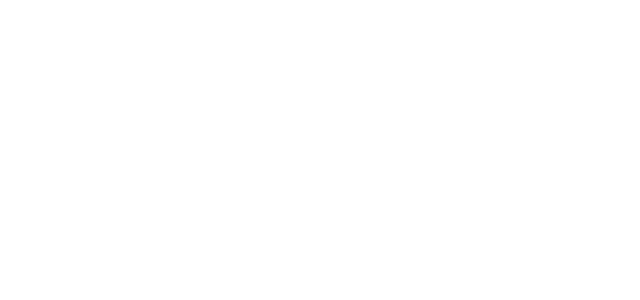
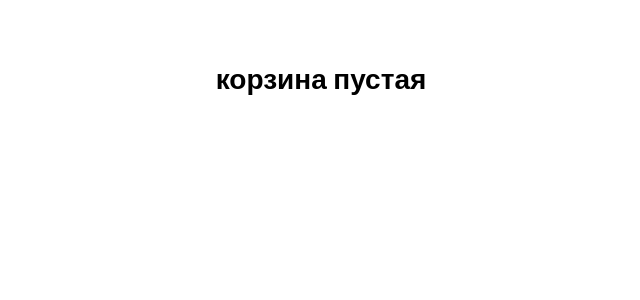
Before and after one commit to Monusuela/Market, a React (Vite) app: page /Market/bag in a window 1280 px wide. Shown: the top 300 px of the page, without its empty margins (319-959 px from the left). Built offline with nearby package versions, Linux system fonts and the light colour scheme.

Commit message:
Add files via upload

```diff
--- a/src/pages/Bag.jsx
+++ b/src/pages/Bag.jsx
@@ -3,7 +3,7 @@
 import { useCart } from 'react-use-cart'
 
 const Bag = () => {
-    const { items, updateItemQuantity,removeItem } = useCart();
+    const { items, updateItemQuantity,removeItem, isEmpty } = useCart();
 
     const product =items.map(item => {
         return <Fragment key={item.id}>
@@ -33,6 +33,7 @@
   return (
     <section className='Bag'>
         <div className='Container'>
+            {isEmpty && <h2 className='title-2'>корзина пустая</h2>}
         <div className='Bag__row'>
            {product}
         </div>
```
